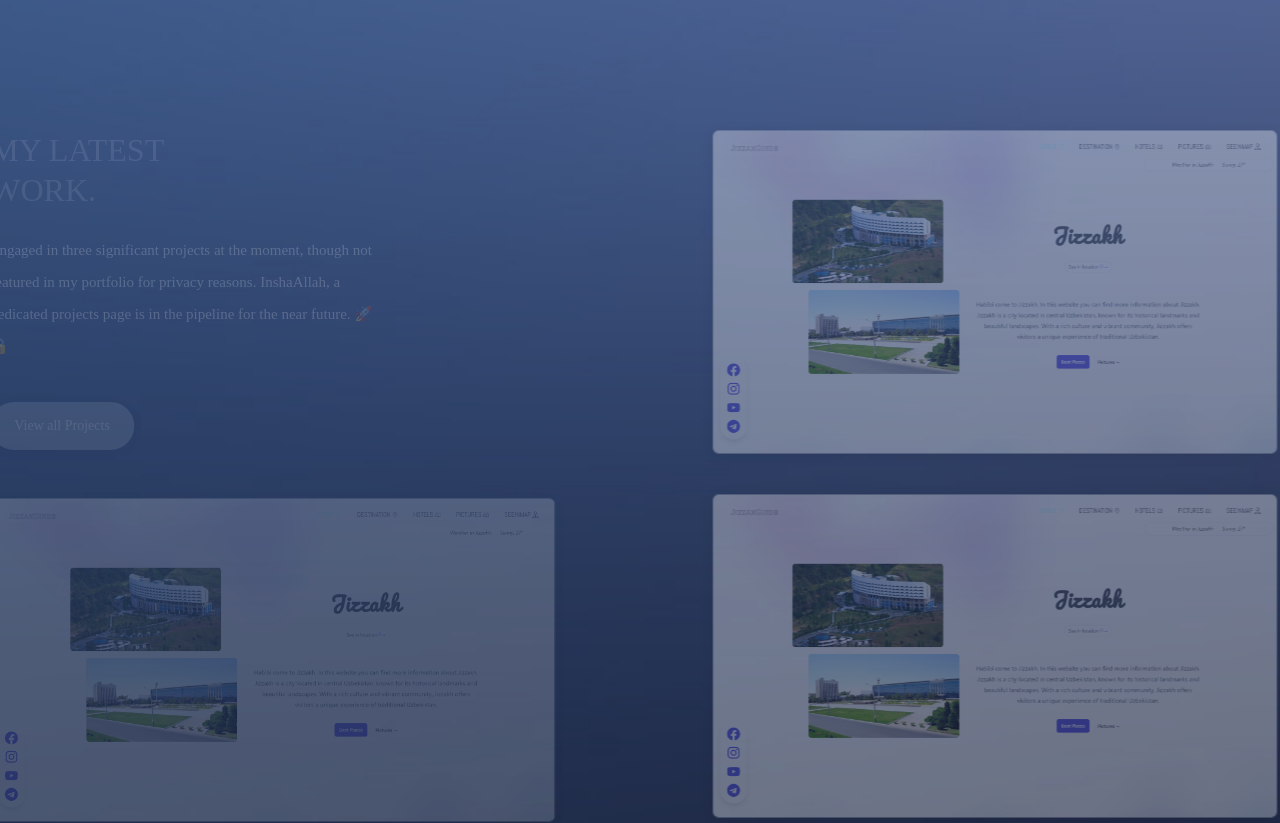
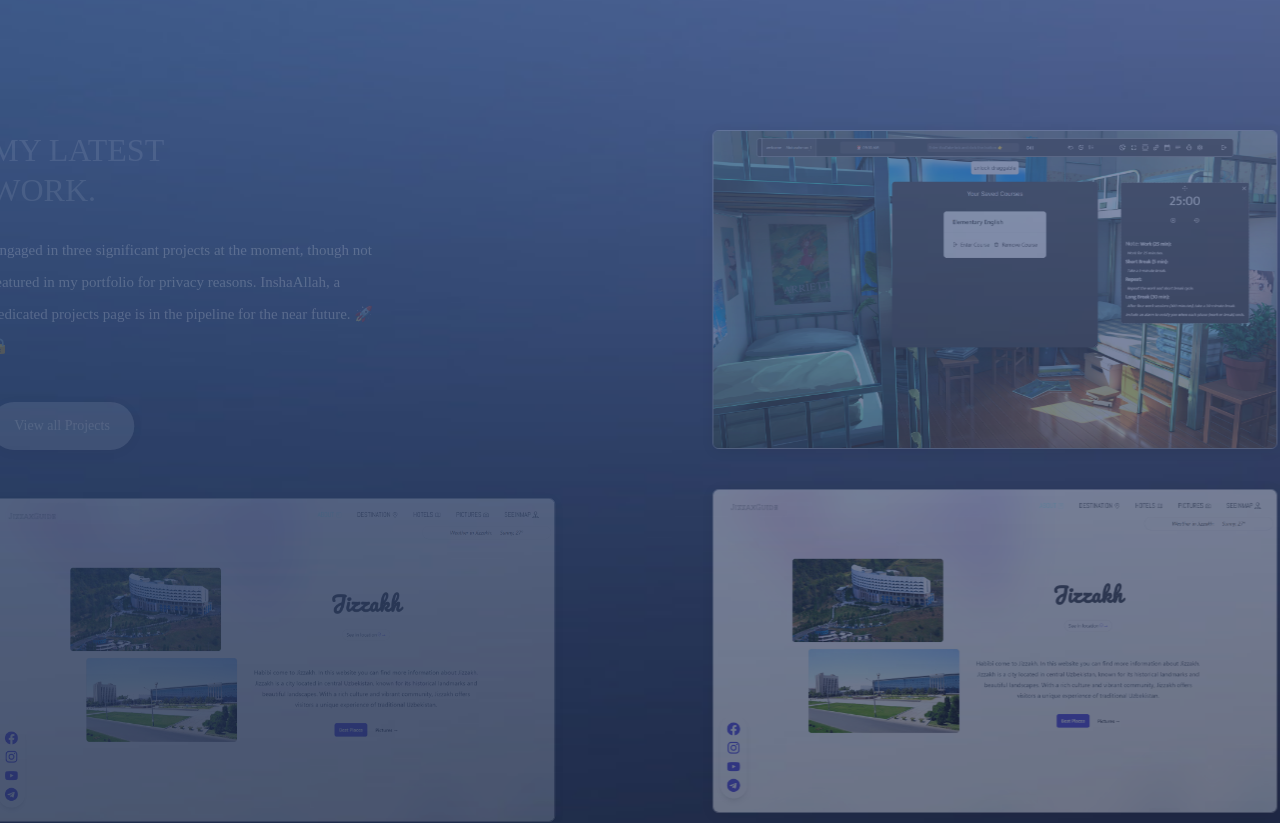
Before and after one commit to abdurahmon27/v1.bekzotovich.uz, a React (Create React App) app: page / in a window 1280 px wide. Shown: the part 2260-3083 px from the top of the page. Built offline with nearby package versions, Linux system fonts and the light colour scheme.

Commit message:
fixed works

```diff
--- a/src/components/Services.js
+++ b/src/components/Services.js
@@ -2,7 +2,7 @@ import React from "react";
 import { BsArrowUpRight } from "react-icons/bs";
 import { motion } from "framer-motion";
 import { fadeIn } from "../variants";
-// import Image from "../assets/avatar7.jpg";
+import {Link} from "react-scroll";
 
 const services = [
   {
@@ -100,7 +100,12 @@ const Services = (props) => {
                   borderRadius: `${props.borderRadius}px`,
                 }}
               >
-                See my work
+                <Link
+                    to="work"
+                    activeClass="notactive"
+                    smooth={true}
+                    spy={true}
+                >See my work </Link>
               </button>
             </motion.div>
           </div>
--- a/src/components/Work.js
+++ b/src/components/Work.js
@@ -2,7 +2,7 @@ import React from "react";
 import { motion } from "framer-motion";
 import { fadeIn } from "../variants";
 import Image1 from "../assets/jizzaxGuide.png";
-import Image2 from "../assets/jizzaxGuide.png";
+import Image2 from "../assets/mindmingle.bekzotovich.uz.png";
 import Image3 from "../assets/jizzaxGuide.png";
 
 const Work = (props) => {
@@ -79,11 +79,12 @@ const Work = (props) => {
               />
               <div className="absolute -bottom-full left-12 group-hover:bottom-24 transition-all duration-500 lg:z-50">
                 <span style={{ color: `${props.color}` }}>
-                  Frontend Development
+                  Full Stack Development
                 </span>
               </div>
               <div className="absolute -bottom-full left-12 group-hover:bottom-14 transition-all duration-700 lg:z-50">
-                <span className="text-3x1 text-white">Jizzax Guide</span>
+                <span className="text-3x1 text-white">Mindmingle</span>
+                <span className="ml-3"><a href={"https://mindmingle.bekzotovich.uz"} target={"_blank"}>mindmingle.bekzotovich.uz</a></span>
               </div>
             </div>
             <div
```
Also changed, not shown: src/assets/mindmingle.bekzotovich.uz.png (added).
